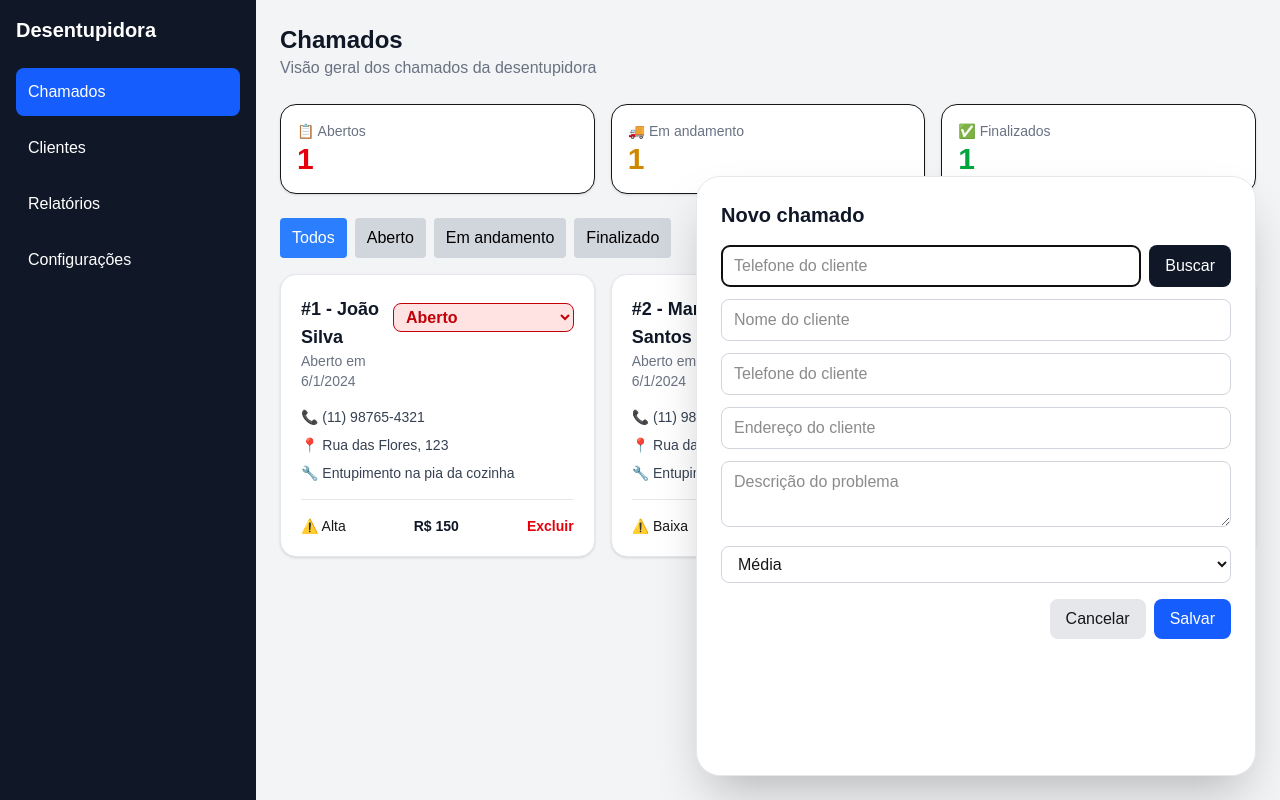
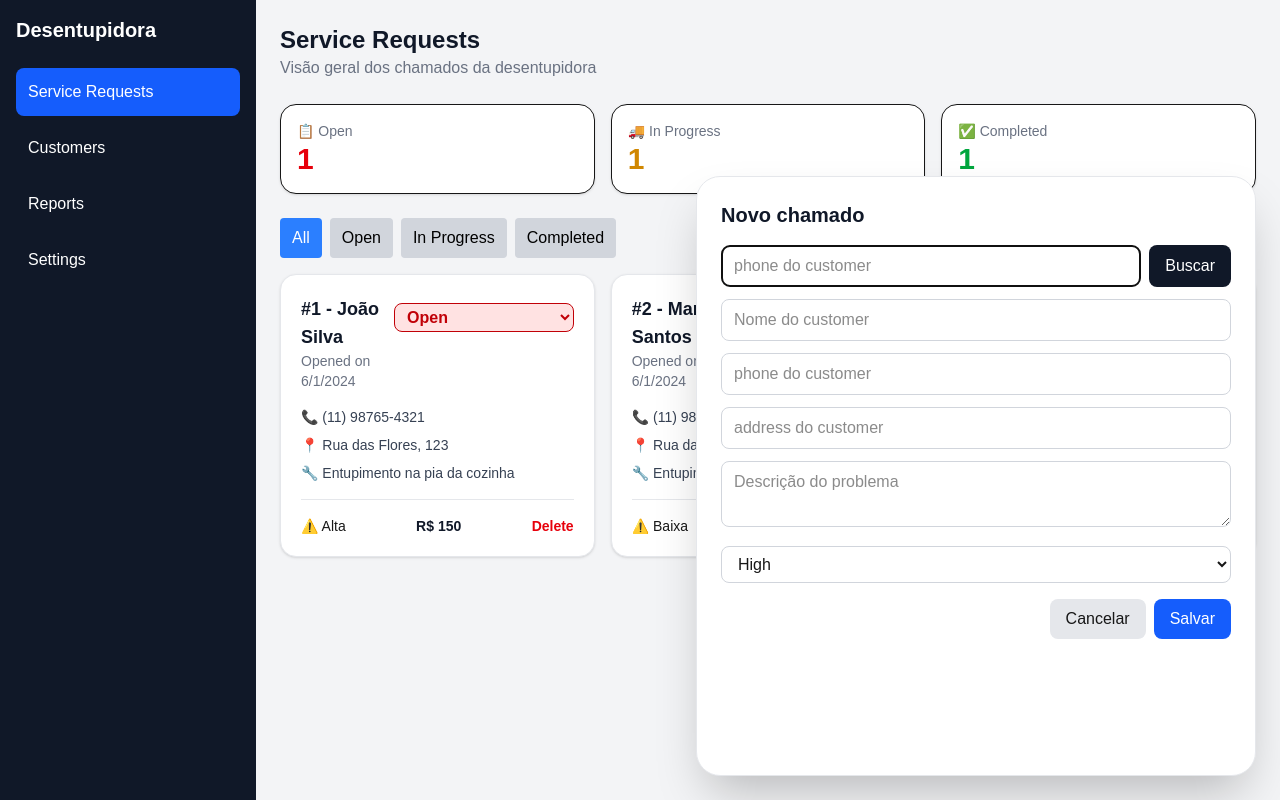
Before and after one commit to Loneking66/desentupidora-saas, a Next.js app: page / in a window 1280 px wide. Both pictures are taken after a click on the button "+ Novo Chamado". Built offline with nearby package versions, Linux system fonts and the light colour scheme.

Commit message:
refactor: translate frontend components to english

```diff
--- a/app/page.tsx
+++ b/app/page.tsx
@@ -2,31 +2,31 @@
 
 import React from "react";
 import Sidebar from "@/components/Sidebar";
-import FiltroStatus from "@/components/FiltroStatus";
-import CardChamado from "@/components/CardChamado";
+import StatusFilter from "@/components/StatusFilter";
+import ServiceRequestCard from "@/components/ServiceRequestCard";
 
 export default function Page() {
-  const [menuAtivo, setMenuAtivo] = React.useState("Chamados");
-  const [filtroStatus, setFiltroStatus] = React.useState("Todos");
-  const [novoChamadoAberto, setNovoChamadoAberto] = React.useState(false);
-  const [telefoneBusca, setTelefoneBusca] = React.useState("");
-  const [nomeCliente, setNomeCliente] = React.useState("");
-  const [clienteNovo, setClienteNovo] = React.useState(false);
+  const [menuAtivo, setMenuAtivo] = React.useState("Service Requests");
+  const [filtroStatus, setFiltroStatus] = React.useState("All");
+  const [novoChamadoOpen, setNovoChamadoOpen] = React.useState(false);
+  const [phoneBusca, setphoneBusca] = React.useState("");
+  const [nomecustomer, setNomecustomer] = React.useState("");
+  const [customerNovo, setcustomerNovo] = React.useState(false);
   const [mensagemBusca, setMensagemBusca] = React.useState("");
-  const [telefoneCliente, setTelefoneCliente] = React.useState("");
-  const [enderecoCliente, setEnderecoCliente] = React.useState("");
-  const [descricaoProblema, setDescricaoProblema] = React.useState("");
-  const [prioridade, setPrioridade] = React.useState("Média");
+  const [phonecustomer, setphonecustomer] = React.useState("");
+  const [addresscustomer, setaddresscustomer] = React.useState("");
+  const [descriptionProblema, setdescriptionProblema] = React.useState("");
+  const [priority, setpriority] = React.useState("Média");
   // Melhora a experiência do operador.
   // Ao abrir o formulário, posiciona automaticamente o cursor
-  // no campo de busca por telefone.
-  const [clienteEncontrado, setClienteEncontrado] = React.useState<null | {
-    cliente: string;
-    telefone: string;
-    endereco: string;
+  // no campo de busca por phone.
+  const [customerEncontrado, setcustomerEncontrado] = React.useState<null | {
+    customer: string;
+    phone: string;
+    address: string;
   }>(null);
 
-  const inputTelefoneRef = React.useRef<HTMLInputElement>(null);
+  const inputphoneRef = React.useRef<HTMLInputElement>(null);
 
   // Estado principal da aplicação.
   // No futuro os chamados serão carregados da API,
@@ -34,67 +34,67 @@ export default function Page() {
   const [chamados, setChamados] = React.useState([
     {
       id: 1,
-      cliente: "João Silva",
-      telefone: "(11) 98765-4321",
-      endereco: "Rua das Flores, 123",
-      descricao: "Entupimento na pia da cozinha",
-      prioridade: "Alta",
-      valor: 150,
-      dataAbertura: "2024-06-01T10:00:00Z",
-      status: "Aberto",
+      customer: "João Silva",
+      phone: "(11) 98765-4321",
+      address: "Rua das Flores, 123",
+      description: "Entupimento na pia da cozinha",
+      priority: "Alta",
+      value: 150,
+      openedAt: "2024-06-01T10:00:00Z",
+      status: "Open",
     },
     {
       id: 2,
-      cliente: "Maria Santos",
-      telefone: "(11) 98854-5411",
-      endereco: "Rua das Árvores, 503",
-      descricao: "Entupimento no vaso sanitário",
-      prioridade: "Baixa",
-      valor: 300,
-      dataAbertura: "2024-06-01T10:00:00Z",
-      status: "Em andamento",
+      customer: "Maria Santos",
+      phone: "(11) 98854-5411",
+      address: "Rua das Árvores, 503",
+      description: "Entupimento no vaso sanitário",
+      priority: "Baixa",
+      value: 300,
+      openedAt: "2024-06-01T10:00:00Z",
+      status: "In Progress",
     },
     {
       id: 3,
-      cliente: "Carlos Oliveira",
-      telefone: "(11) 98745-3210",
-      endereco: "Rua das Pedras, 203",
-      descricao: "Entupimento de ralo",
-      prioridade: "Média",
-      valor: 450,
-      dataAbertura: "2024-06-01T10:00:00Z",
-      status: "Finalizado",
+      customer: "Carlos Oliveira",
+      phone: "(11) 98745-3210",
+      address: "Rua das Pedras, 203",
+      description: "Entupimento de ralo",
+      priority: "Média",
+      value: 450,
+      openedAt: "2024-06-01T10:00:00Z",
+      status: "Completed",
     },
   ]);
 
   // Métricas derivadas do estado principal.
   // Sempre que a lista de chamados muda,
   // os indicadores do dashboard são recalculados automaticamente.
-  const totalAbertos = chamados.filter(
-    (item) => item.status === "Aberto",
+  const totalOpen = chamados.filter(
+    (item) => item.status === "Open",
   ).length;
 
   const totalEmAndamento = chamados.filter(
-    (item) => item.status === "Em andamento",
+    (item) => item.status === "In Progress",
   ).length;
 
-  const totalFinalizados = chamados.filter(
-    (item) => item.status === "Finalizado",
+  const totalCompleted = chamados.filter(
+    (item) => item.status === "Completed",
   ).length;
 
   const chamadosFiltrados =
-    filtroStatus === "Todos"
+    filtroStatus === "All"
       ? chamados
       : chamados.filter((item) => item.status === filtroStatus);
 
   React.useEffect(() => {
-    if (novoChamadoAberto) {
-      inputTelefoneRef.current?.focus();
+    if (novoChamadoOpen) {
+      inputphoneRef.current?.focus();
     }
-  }, [novoChamadoAberto]);
+  }, [novoChamadoOpen]);
 
-  function formatarTelefone(valor: string) {
-    const numeros = valor.replace(/\D/g, "").slice(0, 11);
+  function formatarphone(value: string) {
+    const numeros = value.replace(/\D/g, "").slice(0, 11);
 
     if (numeros.length <= 2) {
       return numeros;
@@ -107,29 +107,29 @@ export default function Page() {
     return `(${numeros.slice(0, 2)}) ${numeros.slice(2, 7)}-${numeros.slice(7)}`;
   }
 
-  // Busca clientes pelo telefone ignorando máscara,
+  // Busca customers pelo phone ignorando máscara,
   // espaços e caracteres especiais.
-  // O mesmo fluxo permite localizar clientes existentes
-  // ou iniciar o cadastro de um novo cliente.
-  function buscarCliente() {
-    const telefoneDigitado = telefoneBusca.replace(/\D/g, "");
+  // O mesmo fluxo permite localizar customers existentes
+  // ou iniciar o cadastro de um novo customer.
+  function buscarcustomer() {
+    const phoneDigitado = phoneBusca.replace(/\D/g, "");
 
     const chamadoEncontrado = chamados.find(
-      (item) => item.telefone.replace(/\D/g, "") === telefoneDigitado,
+      (item) => item.phone.replace(/\D/g, "") === phoneDigitado,
     );
 
     if (!chamadoEncontrado) {
-      setClienteEncontrado(null);
+      setcustomerEncontrado(null);
 
-      // Cliente não encontrado.
-      // Libera os campos para cadastro de um novo cliente
+      // customer não encontrado.
+      // Libera os campos para cadastro de um novo customer
       // junto com a abertura do chamado.
-      setClienteNovo(true);
-      setNomeCliente("");
-      setTelefoneCliente(telefoneBusca);
-      setEnderecoCliente("");
+      setcustomerNovo(true);
+      setNomecustomer("");
+      setphonecustomer(phoneBusca);
+      setaddresscustomer("");
 
-      setMensagemBusca("Cliente não encontrado");
+      setMensagemBusca("customer não encontrado");
 
       setTimeout(() => {
         setMensagemBusca("");
@@ -139,12 +139,12 @@ export default function Page() {
     }
 
     setMensagemBusca("");
-    setClienteNovo(false);
+    setcustomerNovo(false);
 
-    setClienteEncontrado({
-      cliente: chamadoEncontrado.cliente,
-      telefone: chamadoEncontrado.telefone,
-      endereco: chamadoEncontrado.endereco,
+    setcustomerEncontrado({
+      customer: chamadoEncontrado.customer,
+      phone: chamadoEncontrado.phone,
+      address: chamadoEncontrado.address,
     });
   }
 
@@ -153,48 +153,48 @@ export default function Page() {
   // a persistência ocorre apenas em memória.
   function salvarChamado() {
     if (
-      !nomeCliente ||
-      !telefoneCliente ||
-      !enderecoCliente ||
-      !descricaoProblema
+      !nomecustomer ||
+      !phonecustomer ||
+      !addresscustomer ||
+      !descriptionProblema
     ) {
 
-          alert("Preencha todos os campos obrigatórios");
+          alert("Preencha All os campos obrigatórios");
       return;
     }
 
     const novoChamado = {
       id: chamados.length + 1,
-      cliente: nomeCliente,
-      telefone: telefoneCliente,
-      endereco: enderecoCliente,
-      descricao: descricaoProblema,
-      prioridade: prioridade,
-      valor: 0,
-      dataAbertura: new Date().toISOString(),
-      status: "Aberto",
+      customer: nomecustomer,
+      phone: phonecustomer,
+      address: addresscustomer,
+      description: descriptionProblema,
+      priority: priority,
+      value: 0,
+      openedAt: new Date().toISOString(),
+      status: "Open",
     };
 
     setChamados([...chamados, novoChamado]);
 
-    setNomeCliente("");
-    setTelefoneCliente("");
-    setEnderecoCliente("");
-    setDescricaoProblema("");
-    setPrioridade("Média");
-    setTelefoneBusca("");
-    setClienteEncontrado(null);
+    setNomecustomer("");
+    setphonecustomer("");
+    setaddresscustomer("");
+    setdescriptionProblema("");
+    setpriority("Média");
+    setphoneBusca("");
+    setcustomerEncontrado(null);
     setMensagemBusca("");
-    setClienteNovo(false);
+    setcustomerNovo(false);
 
-    setNovoChamadoAberto(false);
+    setNovoChamadoOpen(false);
   }
 
   // Atualiza o status de um chamado específico.
   // Algumas mudanças de status possuem regras de negócio
   // que exigem atenção do atendente.
   // Regra de negócio:
-          // Quando um chamado retorna de "Em andamento" para "Aberto",
+          // Quando um chamado retorna de "In Progress" para "Open",
           // o atendente deve verificar o motivo e reatribuir o serviço.
   function alterarStatusChamado(id: number, novoStatus: string) {
     setChamados(
@@ -203,9 +203,9 @@ export default function Page() {
           return chamado;
         }
 
-        if (chamado.status === "Em andamento" && novoStatus === "Aberto") {
+        if (chamado.status === "In Progress" && novoStatus === "Open") {
           alert(
-            "Atenção: este chamado voltou de Em andamento para Aberto. Verifique com o prestador e reatribua o atendimento.",
+            "Atenção: este chamado voltou de In Progress para Open. Verifique com o prestador e reatribua o atendimento.",
           );
         }
 
@@ -241,19 +241,19 @@ export default function Page() {
           </p>
         </header>
 
-        {menuAtivo === "Chamados" && (
+        {menuAtivo === "Service Requests" && (
           <section>
             <div className="grid grid-cols-1 md:grid-cols-3 gap-4 mb-6">
               <div className="bg-white rounded-2xl shadow p-4 border">
-                <p className="text-sm text-gray-500">📋 Abertos</p>
+                <p className="text-sm text-gray-500">📋 Open</p>
 
                 <h3 className="text-3xl font-bold text-red-600">
-                  {totalAbertos}
+                  {totalOpen}
                 </h3>
               </div>
 
               <div className="bg-white rounded-2xl shadow p-4 border">
-                <p className="text-sm text-gray-500">🚚 Em andamento</p>
+                <p className="text-sm text-gray-500">🚚 In Progress</p>
 
                 <h3 className="text-3xl font-bold text-yellow-600">
                   {totalEmAndamento}
@@ -261,33 +261,33 @@ export default function Page() {
               </div>
 
               <div className="bg-white rounded-2xl shadow p-4 border">
-                <p className="text-sm text-gray-500">✅ Finalizados</p>
+                <p className="text-sm text-gray-500">✅ Completed</p>
 
                 <h3 className="text-3xl font-bold text-green-600">
-                  {totalFinalizados}
+                  {totalCompleted}
                 </h3>
               </div>
             </div>
-            <FiltroStatus
-              filtroStatus={filtroStatus}
-              setFiltroStatus={setFiltroStatus}
+            <StatusFilter
+              statusFilter={filtroStatus}
+              setStatusFilter={setFiltroStatus}
             />
 
             <div className="grid grid-cols-1 gap-4 md:grid-cols-2 xl:grid-cols-3">
               {chamadosFiltrados.map((item) => (
-                <CardChamado
+                <ServiceRequestCard
                   key={item.id}
                   id={item.id}
-                  cliente={item.cliente}
-                  telefone={item.telefone}
-                  endereco={item.endereco}
-                  descricao={item.descricao}
-                  prioridade={item.prioridade}
-                  valor={item.valor}
-                  dataAbertura={item.dataAbertura}
+                  customer={item.customer}
+                  phone={item.phone}
+                  address={item.address}
+                  description={item.description}
+                  priority={item.priority}
+                  value={item.value}
+                  openedAt={item.openedAt}
                   status={item.status}
-                  onAlterarStatus={alterarStatusChamado}
-                  onExcluir={excluirChamado}
+                  onStatusChange={alterarStatusChamado}
+                  onDelete={excluirChamado}
                 />
               ))}
             </div>
@@ -297,20 +297,20 @@ export default function Page() {
 
       <aside
         className={`fixed bottom-6 right-6 z-50 overflow-hidden rounded-3xl border border-gray-200 bg-white shadow-2xl transition-all duration-300 ease-out ${
-          novoChamadoAberto ? "h-150 w-140 p-6" : "h-14 w-48 p-0"
+          novoChamadoOpen ? "h-150 w-140 p-6" : "h-14 w-48 p-0"
         }`}
       >
-        {!novoChamadoAberto && (
+        {!novoChamadoOpen && (
           <button
             type="button"
-            onClick={() => setNovoChamadoAberto(true)}
+            onClick={() => setNovoChamadoOpen(true)}
             className="h-full w-full rounded-3xl bg-blue-600 font-semibold text-white transition hover:bg-blue-700"
           >
             + Novo Chamado
           </button>
         )}
 
-        {novoChamadoAberto && (
+        {novoChamadoOpen && (
           <form>
             <h3 className="mb-4 text-xl font-bold text-gray-900">
               Novo chamado
@@ -320,41 +320,41 @@ export default function Page() {
               <div className="relative">
                 <div className="flex gap-2">
                   <input
-                    ref={inputTelefoneRef}
-                    value={telefoneBusca}
+                    ref={inputphoneRef}
+                    value={phoneBusca}
                     onChange={(event) =>
-                      setTelefoneBusca(formatarTelefone(event.target.value))
+                      setphoneBusca(formatarphone(event.target.value))
                     }
                     className="w-full rounded-lg border border-gray-300 px-3 py-2"
-                    placeholder="Telefone do cliente"
+                    placeholder="phone do customer"
                   />
 
                   <button
                     type="button"
-                    onClick={buscarCliente}
+                    onClick={buscarcustomer}
                     className="rounded-lg bg-gray-900 px-4 py-2 text-white hover:bg-gray-800"
                   >
                     Buscar
                   </button>
                 </div>
 
-                {clienteEncontrado && (
+                {customerEncontrado && (
                   <button
                     type="button"
                     onClick={() => {
-                      setNomeCliente(clienteEncontrado.cliente);
-                      setTelefoneCliente(clienteEncontrado.telefone);
-                      setEnderecoCliente(clienteEncontrado.endereco);
-                      setClienteEncontrado(null);
+                      setNomecustomer(customerEncontrado.customer);
+                      setphonecustomer(customerEncontrado.phone);
+                      setaddresscustomer(customerEncontrado.address);
+                      setcustomerEncontrado(null);
                     }}
                     className="absolute left-0 right-0 top-full z-50 mt-1 rounded-lg border border-gray-300 bg-white px-3 py-2 text-left shadow-lg transition hover:bg-blue-50"
                   >
                     <div className="font-medium text-gray-900">
-                      👤 {clienteEncontrado.cliente}
+                      👤 {customerEncontrado.customer}
                     </div>
 
                     <div className="text-sm text-gray-500">
-                      📍 {clienteEncontrado.endereco}
+                      📍 {customerEncontrado.address}
                     </div>
                   </button>
                 )}
@@ -367,62 +367,62 @@ export default function Page() {
               </div>
 
               <input
-                value={nomeCliente}
-                onChange={(event) => setNomeCliente(event.target.value)}
-                readOnly={!clienteNovo && nomeCliente !== ""}
+                value={nomecustomer}
+                onChange={(event) => setNomecustomer(event.target.value)}
+                readOnly={!customerNovo && nomecustomer !== ""}
                 className={`w-full border border-gray-300 rounded-lg px-3 py-2 ${
-                  !clienteNovo && nomeCliente !== ""
+                  !customerNovo && nomecustomer !== ""
                     ? "bg-gray-100"
                     : "bg-white"
                 }`}
-                placeholder="Nome do cliente"
+                placeholder="Nome do customer"
               />
 
               <input
-                value={telefoneCliente}
-                onChange={(event) => setTelefoneCliente(event.target.value)}
-                readOnly={!clienteNovo && telefoneCliente !== ""}
+                value={phonecustomer}
+                onChange={(event) => setphonecustomer(event.target.value)}
+                readOnly={!customerNovo && phonecustomer !== ""}
                 className={`w-full border border-gray-300 rounded-lg px-3 py-2 ${
-                  !clienteNovo && telefoneCliente !== ""
+                  !customerNovo && phonecustomer !== ""
                     ? "bg-gray-100"
                     : "bg-white"
                 }`}
-                placeholder="Telefone do cliente"
+                placeholder="phone do customer"
               />
 
               <input
-                value={enderecoCliente}
-                onChange={(event) => setEnderecoCliente(event.target.value)}
-                readOnly={!clienteNovo && enderecoCliente !== ""}
+                value={addresscustomer}
+                onChange={(event) => setaddresscustomer(event.target.value)}
+                readOnly={!customerNovo && addresscustomer !== ""}
                 className={`w-full border border-gray-300 rounded-lg px-3 py-2 ${
-                  !clienteNovo && enderecoCliente !== ""
+                  !customerNovo && addresscustomer !== ""
                     ? "bg-gray-100"
                     : "bg-white"
                 }`}
-                placeholder="Endereço do cliente"
+                placeholder="address do customer"
               />
               <textarea
-                value={descricaoProblema}
-                onChange={(event) => setDescricaoProblema(event.target.value)}
+                value={descriptionProblema}
+                onChange={(event) => setdescriptionProblema(event.target.value)}
                 className="w-full rounded-lg border border-gray-300 px-3 py-2"
                 placeholder="Descrição do problema"
               />
 
               <select
-                value={prioridade}
-                onChange={(event) => setPrioridade(event.target.value)}
+                value={priority}
+                onChange={(event) => setpriority(event.target.value)}
                 className="w-full rounded-lg border border-gray-300 px-3 py-2"
               >
-                <option>Alta</option>
-                <option>Média</option>
-                <option>Baixa</option>
+                <option>High</option>
+                <option>Medium</option>
+                <option>Low</option>
               </select>
             </div>
 
             <div className="mt-4 flex justify-end gap-2">
               <button
                 type="button"
-                onClick={() => setNovoChamadoAberto(false)}
+                onClick={() => setNovoChamadoOpen(false)}
                 className="rounded-lg bg-gray-200 px-4 py-2 hover:bg-gray-300"
               >
                 Cancelar
--- a/components/FiltroStatus.tsx
+++ /dev/null
@@ -1,29 +0,0 @@
-type FiltroStatusProps = {
-  filtroStatus: string
-  setFiltroStatus: (status: string) => void
-}
-
-export default function FiltroStatus({
-  filtroStatus,
-  setFiltroStatus,
-}: FiltroStatusProps) {
-  const status = ["Todos", "Aberto", "Em andamento", "Finalizado"]
-
-  return (
-    <div className="flex gap-2 mb-4">
-      {status.map((item) => (
-        <button
-          key={item}
-          onClick={() => setFiltroStatus(item)}
-          className={
-            filtroStatus === item
-              ? "bg-blue-500 text-white px-3 py-2 rounded"
-              : "bg-gray-300 text-black px-3 py-2 rounded"
-          }
-        >
-          {item}
-        </button>
-      ))}
-    </div>
-  )
-}
--- a/components/CardChamado.tsx
+++ b/components/ServiceRequestCard.tsx
@@ -1,43 +1,43 @@
-function corStatus(status: string) {
-  if (status === "Aberto")
+function statusColor(status: string) {
+  if (status === "Open")
     return "bg-red-100 text-red-700"
 
-  if (status === "Em andamento")
+  if (status === "In Progress")
     return "bg-yellow-100 text-yellow-700"
 
   return "bg-green-100 text-green-700"
 }
-interface CardChamadoProps {
+interface ServiceRequestCardProps {
   id: number;
-  cliente: string;
-  telefone: string;
-  endereco: string;
-  descricao: string;
-  prioridade: string;
-  valor: number;
-  dataAbertura: string;
+  customer: string;
+  phone: string;
+  address: string;
+  description: string;
+  priority: string;
+  value: number;
+  openedAt: string;
   status: string;
 
-  onAlterarStatus: (
+  onStatusChange: (
     id: number,
-    novoStatus: string
+    newStatus: string
   ) => void;
-  onExcluir: (id: number) => void;
+  onDelete: (id: number) => void;
 }
 
-export default function CardChamado({
+export default function ServiceRequestCard({
   id,
-  cliente,
-  telefone,
-  endereco,
-  descricao,
-  prioridade,
-  valor,
-  dataAbertura,
+  customer,
+  phone,
+  address,
+  description,
+  priority,
+  value,
+  openedAt,
   status,
-  onAlterarStatus,
-  onExcluir,
-}: CardChamadoProps) {
+  onStatusChange,
+  onDelete,
+}: ServiceRequestCardProps) {
 
 
 return (
@@ -45,48 +45,48 @@ return (
     <div className="flex flex-col gap-3 mb-4 sm:flex-row sm:items-start sm:justify-between">
       <div>
         <h3 className="text-lg font-bold text-gray-900">
-          #{id} - {cliente}
+          #{id} - {customer}
         </h3>
 
         <p className="text-sm text-gray-500">
-          Aberto em {new Date(dataAbertura).toLocaleDateString()}
+          Opened on {new Date(openedAt).toLocaleDateString()}
         </p>
       </div>
 
       <select
   value={status}
   onChange={(event) =>
-    onAlterarStatus(id, event.target.value)
+    onStatusChange(id, event.target.value)
   }
-  className={`mt-2 w-full rounded-lg border px-2 py-1 font-semibold ${corStatus(status)}`}
+  className={`mt-2 w-full rounded-lg border px-2 py-1 font-semibold ${statusColor(status)}`}
 >
-  <option>Aberto</option>
-  <option>Em andamento</option>
-  <option>Finalizado</option>
+  <option>Open</option>
+  <option>In Progress</option>
+  <option>Completed</option>
 </select>
     </div>
 
     <div className="space-y-2 text-sm text-gray-700">
-      <p>📞 {telefone}</p>
-      <p>📍 {endereco}</p>
-      <p>🔧 {descricao}</p>
+      <p>📞 {phone}</p>
+      <p>📍 {address}</p>
+      <p>🔧 {description}</p>
     </div>
 
     <div className="flex items-center justify-between mt-4 pt-4 border-t border-gray-200">
       <span className="text-sm font-medium">
-        ⚠️ {prioridade}
+        ⚠️ {priority}
       </span>
 
       <span className="text-sm font-bold text-gray-900">
-        R$ {valor}
+        R$ {value}
       </span>
 
       <button
         type="button"
-        onClick={() => onExcluir(id)}
+        onClick={() => onDelete(id)}
         className="text-sm font-semibold text-red-600 hover:text-red-800"
       >
-        Excluir
+        Delete
       </button>
 
     </div>
--- a/components/Sidebar.tsx
+++ b/components/Sidebar.tsx
@@ -4,7 +4,7 @@ type SidebarProps = {
 }
 
 export default function Sidebar({ menuAtivo, setMenuAtivo }: SidebarProps) {
-  const menus = ["Chamados", "Clientes", "Relatórios", "Configurações"]
+  const menus = ["Service Requests", "Customers", "Reports", "Settings"]
 
   return (
     <aside className="w-64 bg-gray-900 text-white p-4">
--- /dev/null
+++ b/components/StatusFilter.tsx
@@ -0,0 +1,29 @@
+type StatusFilterProps = {
+  statusFilter: string
+  setStatusFilter: (status: string) => void
+}
+
+export default function StatusFilter({
+  statusFilter,
+  setStatusFilter,
+}: StatusFilterProps) {
+  const statuses = ["All", "Open", "In Progress", "Completed"]
+
+  return (
+    <div className="flex gap-2 mb-4">
+      {statuses.map((item) => (
+        <button
+          key={item}
+          onClick={() => setStatusFilter(item)}
+          className={
+            statusFilter === item
+              ? "bg-blue-500 text-white px-3 py-2 rounded"
+              : "bg-gray-300 text-black px-3 py-2 rounded"
+          }
+        >
+          {item}
+        </button>
+      ))}
+    </div>
+  )
+}
--- /dev/null
+++ b/constants/menu.ts
@@ -0,0 +1,6 @@
+export const MENU = {
+  SERVICE_REQUESTS: "Service Requests",
+  CUSTOMERS: "Customers",
+  REPORTS: "Reports",
+  SETTINGS: "Settings"
+} as const;
```
Also changed, not shown: 1 other file (tests, documents, lock files or other folders).
